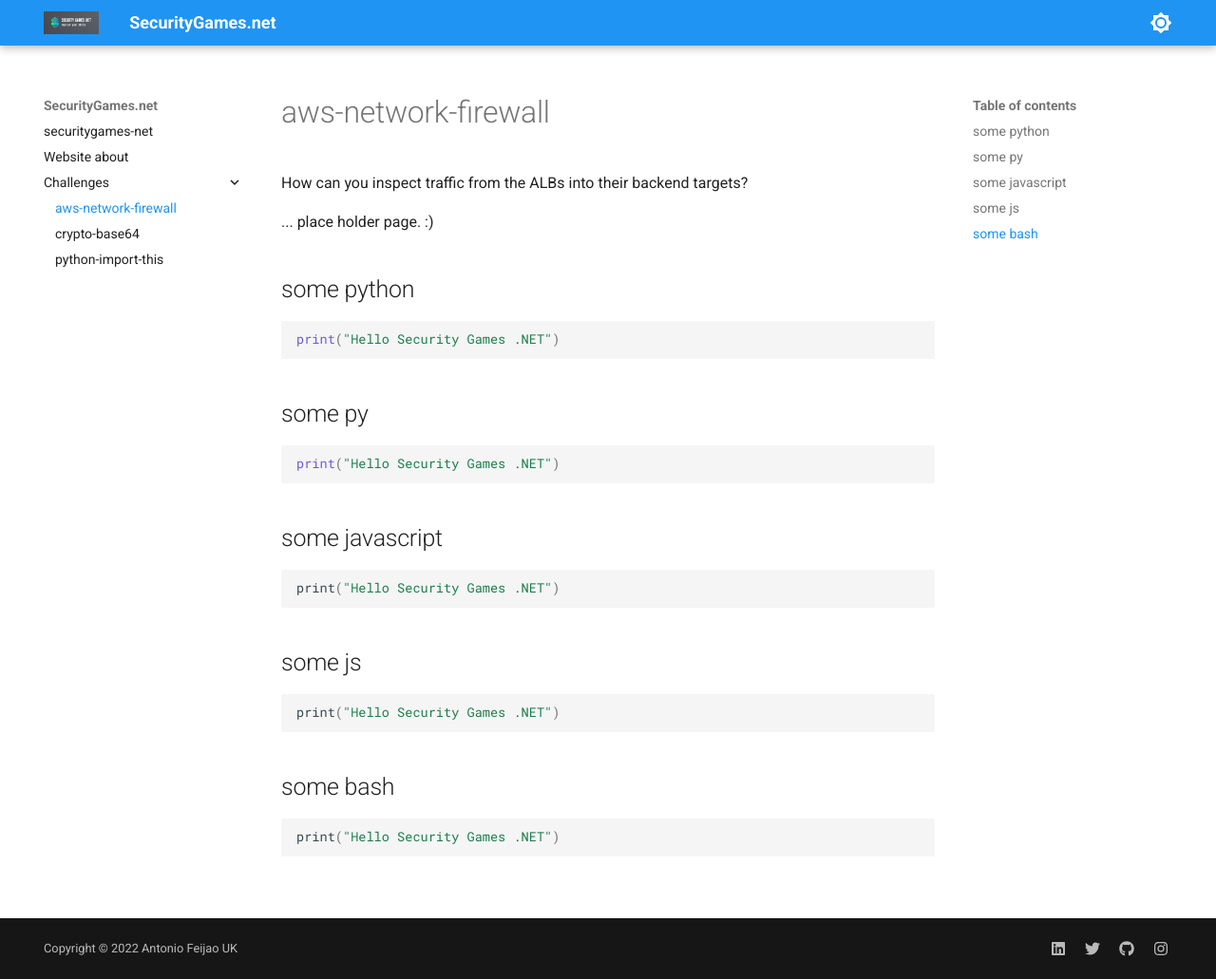
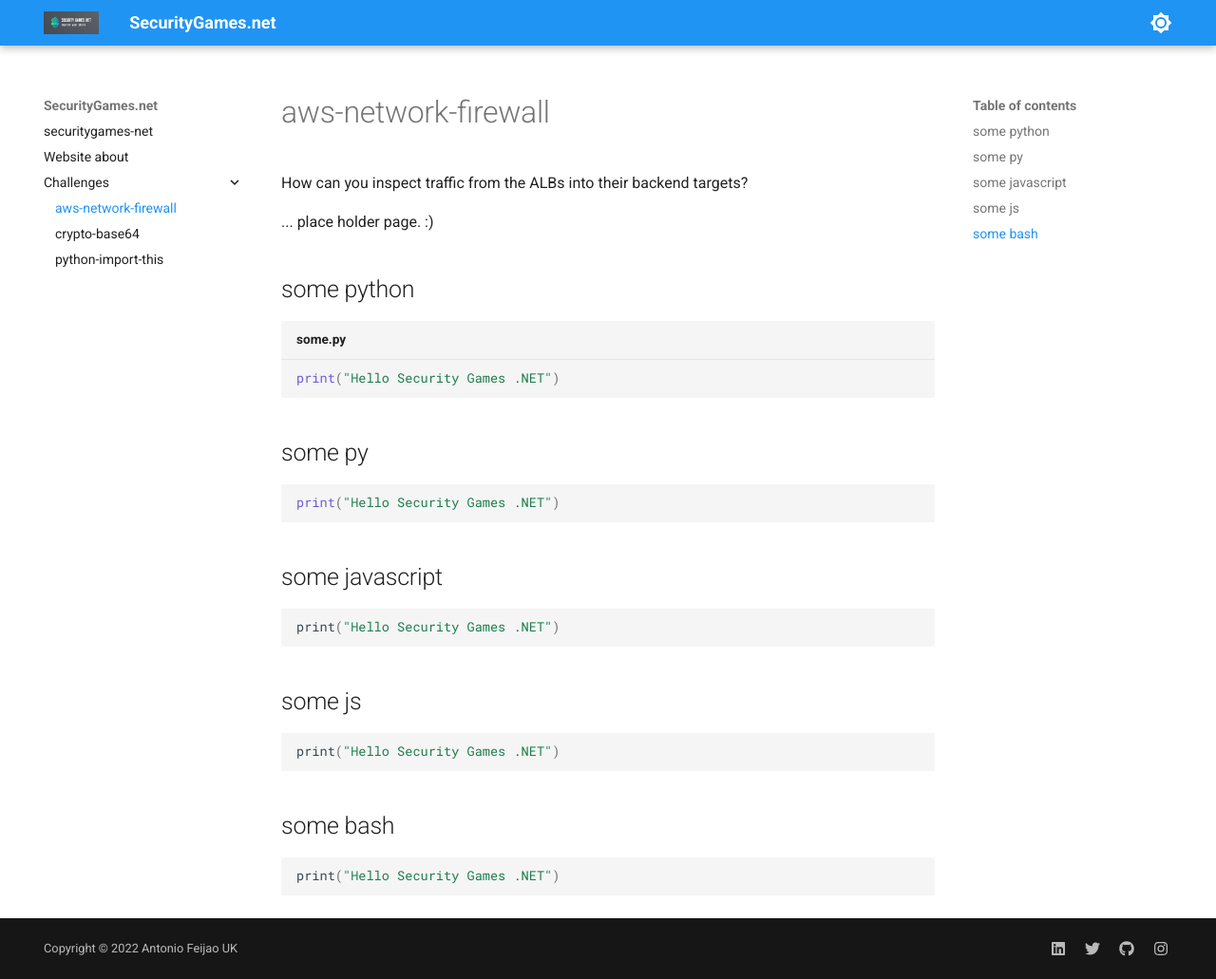
Before and after one commit to AntonioFeijaoUK/www-securitygames-net, an MkDocs documentation site: the page built from docs/challenges/aws-network-firewall-and-albs.md, in a window 1280 px wide and 1031 px high. Shown: the whole window at 95% size. Built offline with MkDocs 1.6.1 and Material for MkDocs 9.7.7, drawn with Linux system fonts in a browser that asks for light colours.

Commit message:
Update aws-network-firewall-and-albs.md

````diff
--- a/docs/challenges/aws-network-firewall-and-albs.md
+++ b/docs/challenges/aws-network-firewall-and-albs.md
@@ -6,32 +6,32 @@
 
 ## some python
 
-```python
+``` py title="some.py"
 print("Hello Security Games .NET")
 ```
 
 
 ## some py
 
-```py
+``` py
 print("Hello Security Games .NET")
 ```
 
 ## some javascript
 
-```javascript
+``` javascript
 print("Hello Security Games .NET")
 ```
 
 
 ## some js
 
-```js
+``` js
 print("Hello Security Games .NET")
 ```
 
 ## some bash
 
-```js
+``` js
 print("Hello Security Games .NET")
 ```
````
